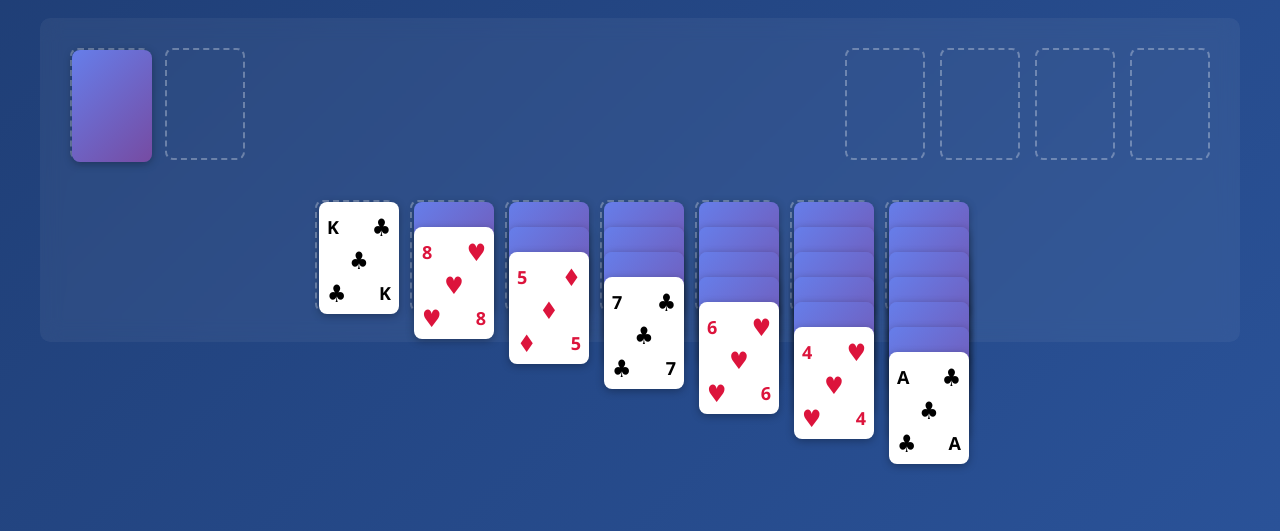
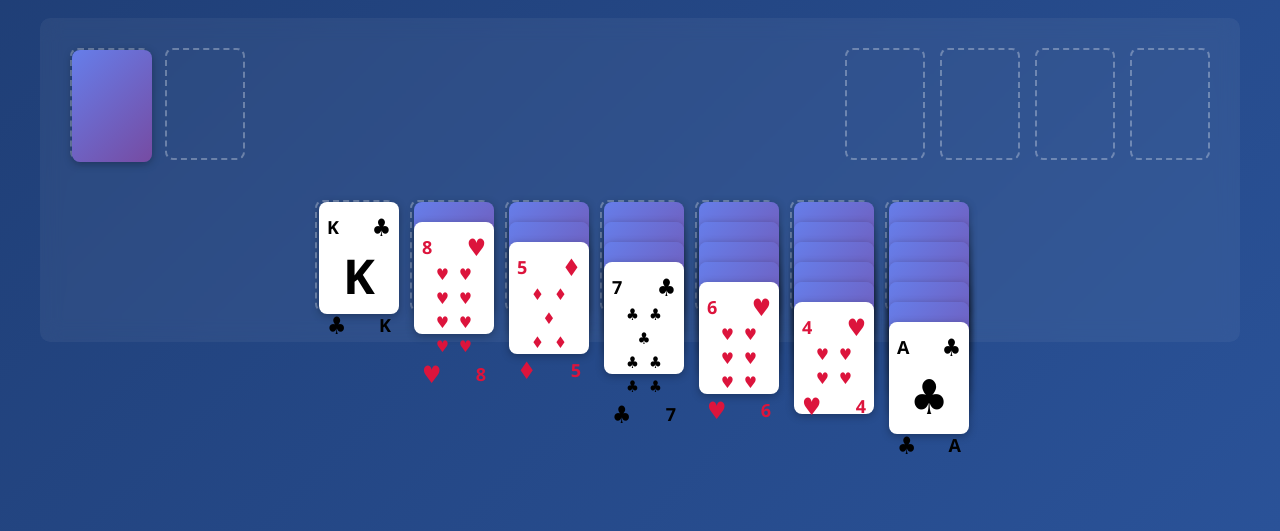
Before and after one commit to tailofyukki-cell/klondike-solitaire, a plain HTML site: page index.html in a window 1280 px wide. Both pictures are taken after a click on the button "New Game". Shown: the part 269-800 px from the top of the page. Drawn offline with Linux system fonts and the light colour scheme.

Commit message:
Fix card display: show correct number of suit symbols for each rank and reduce card overlap for better visibility

```diff
--- a/main.js
+++ b/main.js
@@ -275,7 +275,7 @@ function render() {
 
         gameState.tableau[col].forEach((card, index) => {
             const cardEl = createCardElement(card, card.faceUp);
-            cardEl.style.top = `${index * 25}px`;
+            cardEl.style.top = `${index * 20}px`;
             cardEl.dataset.source = 'tableau';
             cardEl.dataset.column = col;
             cardEl.dataset.index = index;
@@ -297,26 +297,45 @@ function createCardElement(card, faceUp) {
     if (faceUp) {
         // Display rank properly (A, 2-10, J, Q, K)
         let displayRank = card.rank;
+
+        // Generate suit symbols based on rank
+        let centerContent = '';
+        const symbol = suitSymbols[card.suit];
+
         if (card.rank === 'A') {
-            displayRank = 'A';
-        } else if (card.rank === 'J') {
-            displayRank = 'J';
-        } else if (card.rank === 'Q') {
-            displayRank = 'Q';
-        } else if (card.rank === 'K') {
-            displayRank = 'K';
+            centerContent = `<span class="card-suit-large">${symbol}</span>`;
+        } else if (card.rank === '2') {
+            centerContent = `<span class="card-suit">${symbol}</span><span class="card-suit">${symbol}</span>`;
+        } else if (card.rank === '3') {
+            centerContent = `<span class="card-suit">${symbol}</span><span class="card-suit">${symbol}</span><span class="card-suit">${symbol}</span>`;
+        } else if (card.rank === '4') {
+            centerContent = `<div class="suit-row"><span class="card-suit">${symbol}</span><span class="card-suit">${symbol}</span></div><div class="suit-row"><span class="card-suit">${symbol}</span><span class="card-suit">${symbol}</span></div>`;
+        } else if (card.rank === '5') {
+            centerContent = `<div class="suit-row"><span class="card-suit">${symbol}</span><span class="card-suit">${symbol}</span></div><span class="card-suit">${symbol}</span><div class="suit-row"><span class="card-suit">${symbol}</span><span class="card-suit">${symbol}</span></div>`;
+        } else if (card.rank === '6') {
+            centerContent = `<div class="suit-row"><span class="card-suit">${symbol}</span><span class="card-suit">${symbol}</span></div><div class="suit-row"><span class="card-suit">${symbol}</span><span class="card-suit">${symbol}</span></div><div class="suit-row"><span class="card-suit">${symbol}</span><span class="card-suit">${symbol}</span></div>`;
+        } else if (card.rank === '7') {
+            centerContent = `<div class="suit-row"><span class="card-suit">${symbol}</span><span class="card-suit">${symbol}</span></div><span class="card-suit">${symbol}</span><div class="suit-row"><span class="card-suit">${symbol}</span><span class="card-suit">${symbol}</span></div><div class="suit-row"><span class="card-suit">${symbol}</span><span class="card-suit">${symbol}</span></div>`;
+        } else if (card.rank === '8') {
+            centerContent = `<div class="suit-row"><span class="card-suit">${symbol}</span><span class="card-suit">${symbol}</span></div><div class="suit-row"><span class="card-suit">${symbol}</span><span class="card-suit">${symbol}</span></div><div class="suit-row"><span class="card-suit">${symbol}</span><span class="card-suit">${symbol}</span></div><div class="suit-row"><span class="card-suit">${symbol}</span><span class="card-suit">${symbol}</span></div>`;
+        } else if (card.rank === '9') {
+            centerContent = `<div class="suit-grid-3"><span class="card-suit">${symbol}</span><span class="card-suit">${symbol}</span><span class="card-suit">${symbol}</span></div><div class="suit-grid-3"><span class="card-suit">${symbol}</span><span class="card-suit">${symbol}</span><span class="card-suit">${symbol}</span></div><div class="suit-grid-3"><span class="card-suit">${symbol}</span><span class="card-suit">${symbol}</span><span class="card-suit">${symbol}</span></div>`;
+        } else if (card.rank === '10') {
+            centerContent = `<div class="suit-grid-2"><span class="card-suit">${symbol}</span><span class="card-suit">${symbol}</span></div><div class="suit-grid-2"><span class="card-suit">${symbol}</span><span class="card-suit">${symbol}</span></div><div class="suit-grid-2"><span class="card-suit">${symbol}</span><span class="card-suit">${symbol}</span></div><div class="suit-grid-2"><span class="card-suit">${symbol}</span><span class="card-suit">${symbol}</span></div><div class="suit-grid-2"><span class="card-suit">${symbol}</span><span class="card-suit">${symbol}</span></div>`;
+        } else if (card.rank === 'J' || card.rank === 'Q' || card.rank === 'K') {
+            centerContent = `<span class="card-face">${displayRank}</span>`;
         }
 
         cardEl.innerHTML = `
             <div class="card-top">
                 <span class="card-rank">${displayRank}</span>
-                <span class="card-suit">${suitSymbols[card.suit]}</span>
+                <span class="card-suit">${symbol}</span>
             </div>
             <div class="card-center">
-                <span class="card-suit">${suitSymbols[card.suit]}</span>
+                ${centerContent}
             </div>
             <div class="card-bottom">
-                <span class="card-suit">${suitSymbols[card.suit]}</span>
+                <span class="card-suit">${symbol}</span>
                 <span class="card-rank">${displayRank}</span>
             </div>
         `;
--- a/styles.css
+++ b/styles.css
@@ -188,9 +188,42 @@ h1 {
 
 .card-center {
     display: flex;
+    flex-direction: column;
     justify-content: center;
     align-items: center;
-    font-size: 36px;
+    gap: 2px;
+    flex: 1;
+}
+
+.card-suit-large {
+    font-size: 48px;
+}
+
+.suit-row {
+    display: flex;
+    gap: 10px;
+    justify-content: center;
+}
+
+.suit-grid-2 {
+    display: flex;
+    gap: 8px;
+    justify-content: center;
+}
+
+.suit-grid-3 {
+    display: flex;
+    gap: 5px;
+    justify-content: center;
+}
+
+.card-face {
+    font-size: 48px;
+    font-weight: bold;
+}
+
+.card-center .card-suit {
+    font-size: 16px;
 }
 
 .card.red {
```
